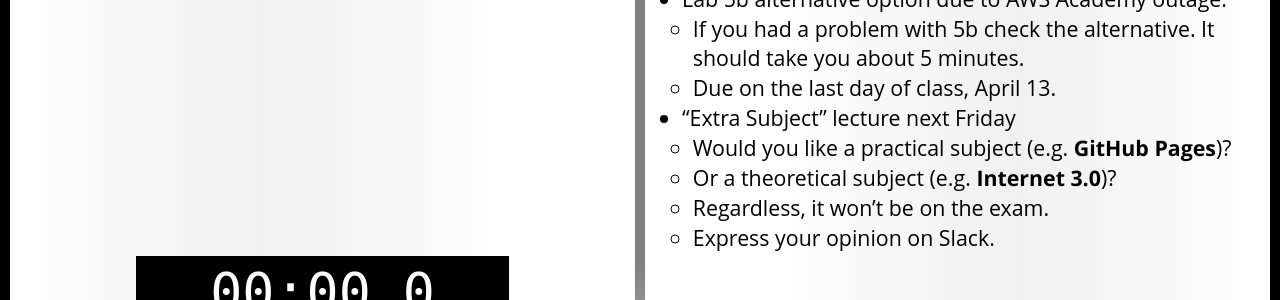
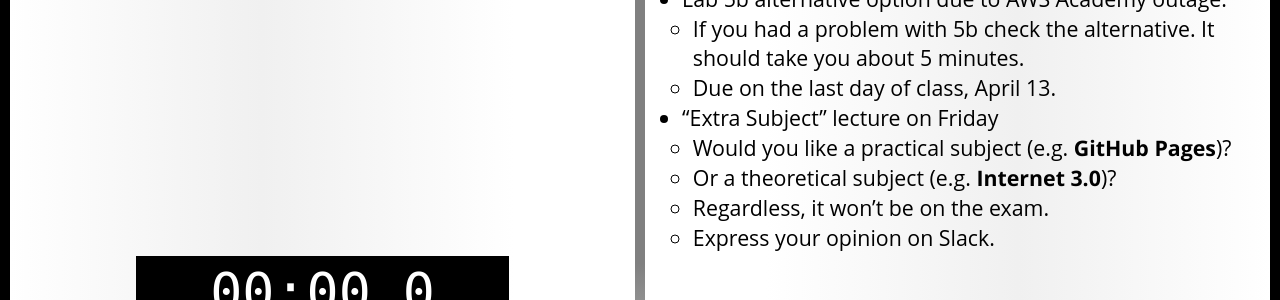
Before and after one commit to BYU-ITC-210/BYU-ITC-210.github.io, a Jekyll site: the page built from _welcome/S34.md, in a window 1280 px wide. Shown: the part 336-636 px from the top of the page. Built offline with Jekyll 4.4.1, drawn with Linux system fonts in a browser that asks for light colours; some web fonts are replaced.

Commit message:
update S34

```diff
--- a/_welcome/S34.md
+++ b/_welcome/S34.md
@@ -11,7 +11,7 @@ quiz: copper65
 * Lab 5b alternative option due to AWS Academy outage.
     * If you had a problem with 5b check the alternative. It should take you about 5 minutes.
     * Due on the last day of class, April 13.
-* "Extra Subject" lecture next Friday
+* "Extra Subject" lecture on Friday
     * Would you like a practical subject (e.g. **GitHub Pages**)?
     * Or a theoretical subject (e.g. **Internet 3.0**)?
     * Regardless, it won't be on the exam.
```
